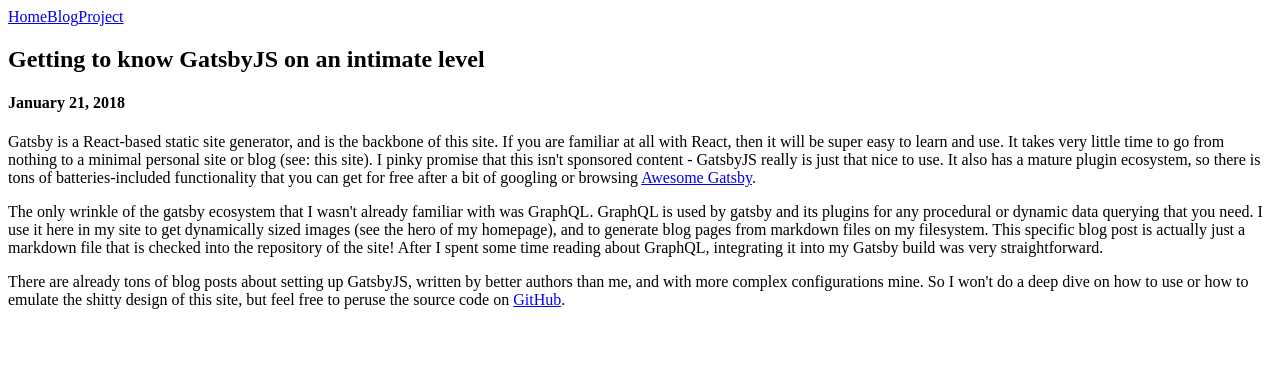
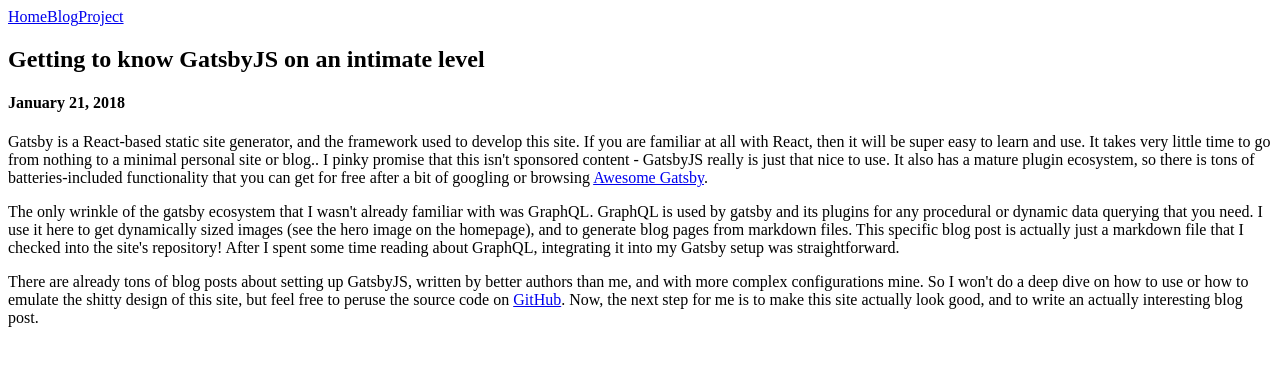
Before and after one commit to dcowen91/home, a Gatsby site: page /blog/gatsby-blog in a window 1280 px wide. Built offline with nearby package versions, Linux system fonts and the light colour scheme; Gatsby itself is replaced by a stand-in of ours.

Commit message:
fix typos in post

```diff
--- a/src/posts/gatsby_blog.md
+++ b/src/posts/gatsby_blog.md
@@ -4,8 +4,8 @@
 title: "Getting to know GatsbyJS on an intimate level"
 ---
 
-Gatsby is a React-based static site generator, and is the backbone of this site. If you are familiar at all with React, then it will be super easy to learn and use. It takes very little time to go from nothing to a minimal personal site or blog (see: this site). I pinky promise that this isn't sponsored content - GatsbyJS really is just that nice to use. It also has a mature plugin ecosystem, so there is tons of batteries-included functionality that you can get for free after a bit of googling or browsing [Awesome Gatsby](https://www.gatsbyjs.org/docs/awesome-gatsby/).
+Gatsby is a React-based static site generator, and the framework used to develop this site. If you are familiar at all with React, then it will be super easy to learn and use. It takes very little time to go from nothing to a minimal personal site or blog.. I pinky promise that this isn't sponsored content - GatsbyJS really is just that nice to use. It also has a mature plugin ecosystem, so there is tons of batteries-included functionality that you can get for free after a bit of googling or browsing [Awesome Gatsby](https://www.gatsbyjs.org/docs/awesome-gatsby/).
 
-The only wrinkle of the gatsby ecosystem that I wasn't already familiar with was GraphQL. GraphQL is used by gatsby and its plugins for any procedural or dynamic data querying that you need. I use it here in my site to get dynamically sized images (see the hero of my homepage), and to generate blog pages from markdown files on my filesystem. This specific blog post is actually just a markdown file that is checked into the repository of the site! After I spent some time reading about GraphQL, integrating it into my Gatsby build was very straightforward.
+The only wrinkle of the gatsby ecosystem that I wasn't already familiar with was GraphQL. GraphQL is used by gatsby and its plugins for any procedural or dynamic data querying that you need. I use it here to get dynamically sized images (see the hero image on the homepage), and to generate blog pages from markdown files. This specific blog post is actually just a markdown file that I checked into the site's repository! After I spent some time reading about GraphQL, integrating it into my Gatsby setup was straightforward.
 
-There are already tons of blog posts about setting up GatsbyJS, written by better authors than me, and with more complex configurations mine. So I won't do a deep dive on how to use or how to emulate the shitty design of this site, but feel free to peruse the source code on [GitHub](https://github.com/dcowen91/home).
+There are already tons of blog posts about setting up GatsbyJS, written by better authors than me, and with more complex configurations mine. So I won't do a deep dive on how to use or how to emulate the shitty design of this site, but feel free to peruse the source code on [GitHub](https://github.com/dcowen91/home). Now, the next step for me is to make this site actually look good, and to write an actually interesting blog post.
```
